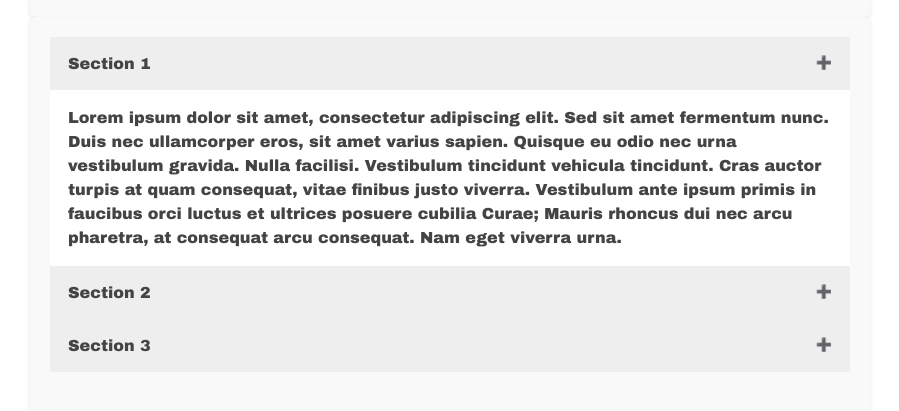
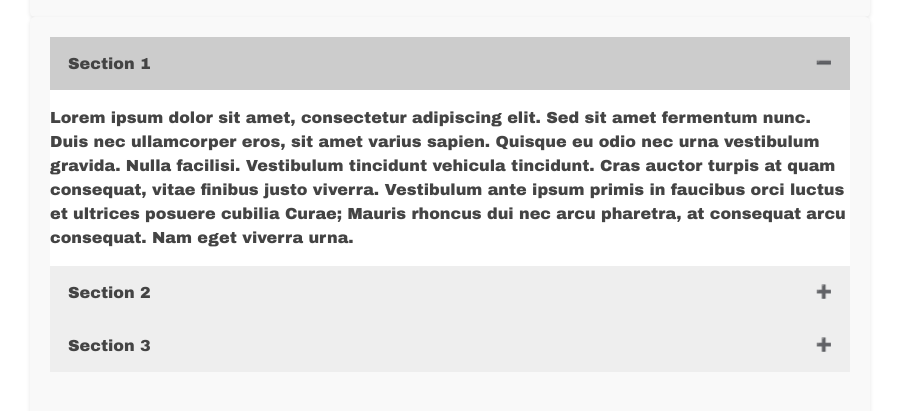
Before and after one commit to vidakayla/cprg-218-lab-4, a plain HTML site: page index.html in a window 1280 px wide. Both pictures are taken after a click on the button "Section 1". Shown: the part 1423-1834 px from the top of the page, without its empty margins (190-1089 px from the left). Drawn offline with Linux system fonts and the light colour scheme.

Commit message:
updated div section, removed duplicates

```diff
--- a/lab_four.js
+++ b/lab_four.js
@@ -17,18 +17,4 @@
     }
   });
 }
-var acc = document.getElementsByClassName("accordion");
-var i;
-
-for (i = 0; i < acc.length; i++) {
-  acc[i].addEventListener("click", function() {
-    this.classList.toggle("active");
-    var panel = this.nextElementSibling;
-    if (panel.style.maxHeight) {
-      panel.style.maxHeight = null;
-    } else {
-      panel.style.maxHeight = panel.scrollHeight + "px";
-    }
-  });
-}
 document.getElementById("year").innerHTML = new Date().getFullYear();
--- a/styles/lab_four.css
+++ b/styles/lab_four.css
@@ -72,19 +72,11 @@
 
   /* Style the accordion panel. Note: hidden by default */
     .panel {
-    padding: 0 18px;
+    padding: 0;
     background-color: white;
     color:#444;
     display: none;
     overflow: hidden;
-}
-
-    .panel {
-    padding: 0 18px;
-    background-color: white;
-    max-height: 0;
-    overflow: hidden;
-    transition: max-height 0.2s ease-out;
 }
 .accordion:after {
     content: '\02795'; /* Unicode character for "plus" sign (+) */
@@ -142,9 +134,9 @@
   }
 
   /* Center the h1 */
-  h1 {
+h1 {
     text-align: center;
-  }
+}
 /* This is the base styling for all HTML elements */
 body {
     font-family: 'Archivo Black', sans-serif ; /* Font fallback in case the primary font is not available */
```
Also changed, not shown: index.html (+1 -0 lines).
